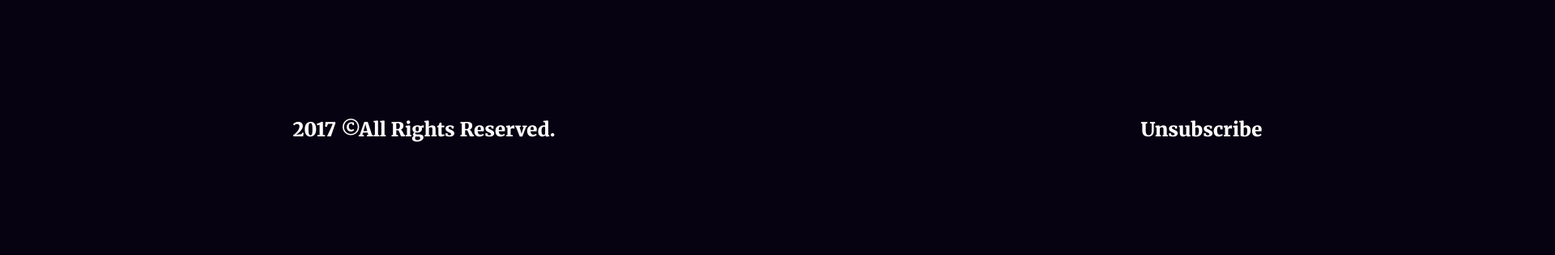
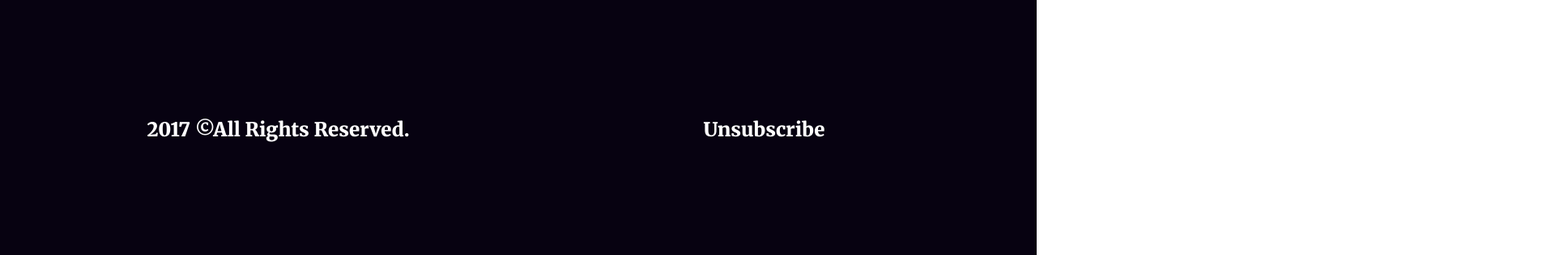
Before and after one commit to ashiq-102/b9-a1, a plain HTML site: page index.html in a window 1280 px wide. Shown: the part 7244-7560 px from the top of the page at 81% size, 1920 px wide, since content can reach past the window. Drawn offline with Linux system fonts and the light colour scheme.

Commit message:
final updated

```diff
--- a/styles/style.css
+++ b/styles/style.css
@@ -644,7 +644,7 @@
 .container12-main {
     background: #070211;
     /* text-align: center; */
-    width: 2000px;
+    /* width: 1800px; */
     height: 609px;
     flex-shrink: 0;
     padding-top: 120px;
```
